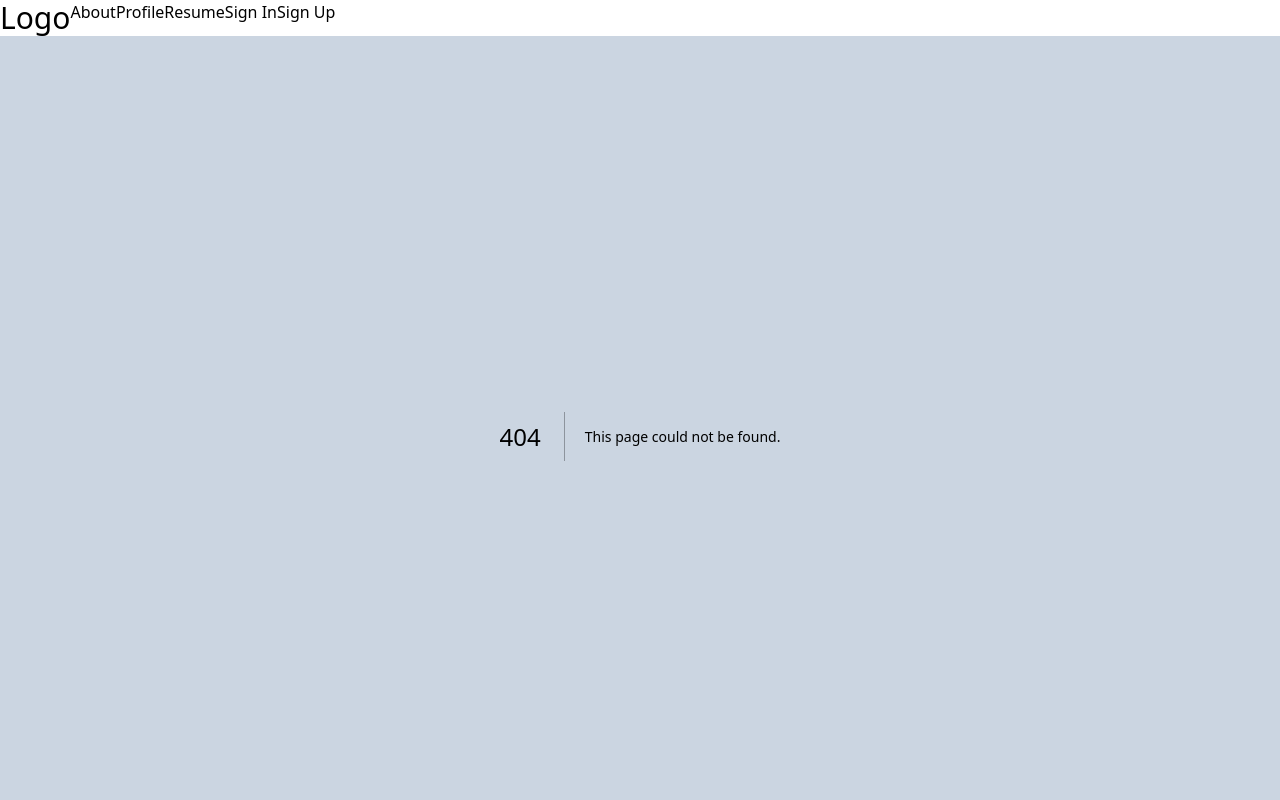
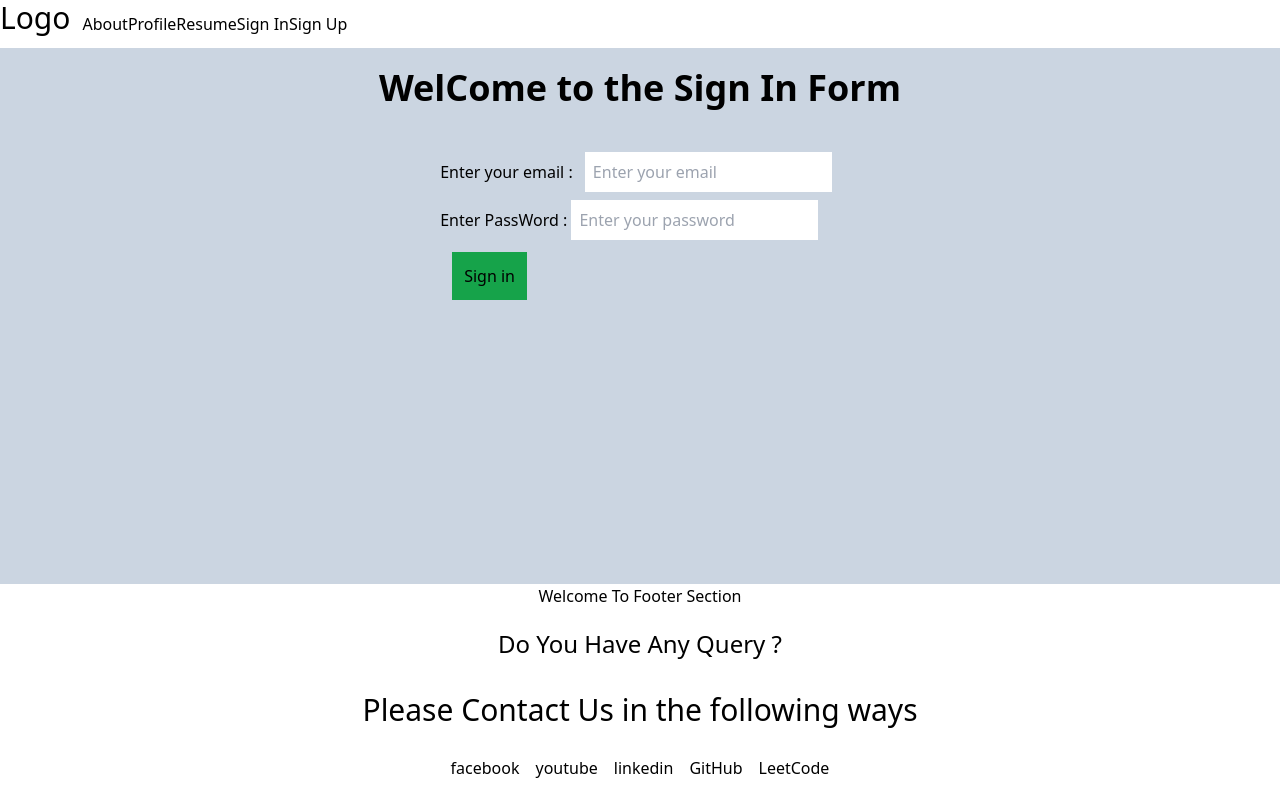
Before and after one commit to TohaShaleh/Frontend-Projects, a Next.js app in the folder my_personal_website/: page /Sign_in in a window 1280 px wide. Before the commit this address had no page. Shown: the top 800 px of the page. Built offline with nearby package versions, Linux system fonts and the light colour scheme.

Commit message:
Added the Sign In page

```diff
--- /dev/null
+++ b/my_personal_website/app/Sign_in/page.js
@@ -0,0 +1,77 @@
+"use client"
+
+import React, { useState } from 'react'
+
+const Log_in = () => {
+
+    const [stat, setstat] = useState(false)
+    const [email, setemail] = useState("")
+    const [password, setpassword] = useState("")
+
+    const upemail=(e)=>{
+        setemail(e.target.value);
+      }
+
+      const uppass=(e)=>{
+        setpassword(e.target.value);
+      }
+
+
+      // Taking the email and password from the user for Sign in
+      const check=(e)=>{
+        e.preventDefault();
+
+        // const oldemail=localStorage.getItem('userEmail');
+        const pass=localStorage.getItem(email);
+
+        if(pass===password)
+            {
+                alert("Congratulations !! Sign in Successfull..")
+                setstat(true);
+            }
+        else if(pass!==password)
+          {
+            alert(`Wrong Email Or PassWord !! Please Try Agian `)
+
+          }
+
+
+      }
+
+
+  return (
+    <>
+
+    <div className="main1">
+
+
+        {stat?(
+        <h1 className='m-3 text-4xl p-3 text-center'>AlhamDulillah!! Sign In Completed..</h1>
+       ):(
+        <div className="main1 flex flex-col items-center">
+
+        <h1 className='text-4xl font-bold m-5'>WelCome to the Sign In Form</h1>
+           <div className="form m-4 ">
+             <form action="" onSubmit={check} >
+               <label htmlFor="email">Enter your email : </label>
+               <input className='p-2 m-2' type="email" value={email} onChange={upemail} required placeholder='Enter your email'/> <br />
+
+               <label htmlFor="password">Enter PassWord : </label>
+               <input className='p-2 bottom-1' type="password" value={password} onChange={uppass} required placeholder='Enter your password' /> <br />
+
+               <button type='submit' className='bg-green-600 m-3 p-3 hover:bg-blue-500'>Sign in</button>
+             </form>
+        </div>
+
+
+        </div>
+
+     )}
+
+    </div>
+
+    </>
+  )
+}
+
+export default Log_in
```
